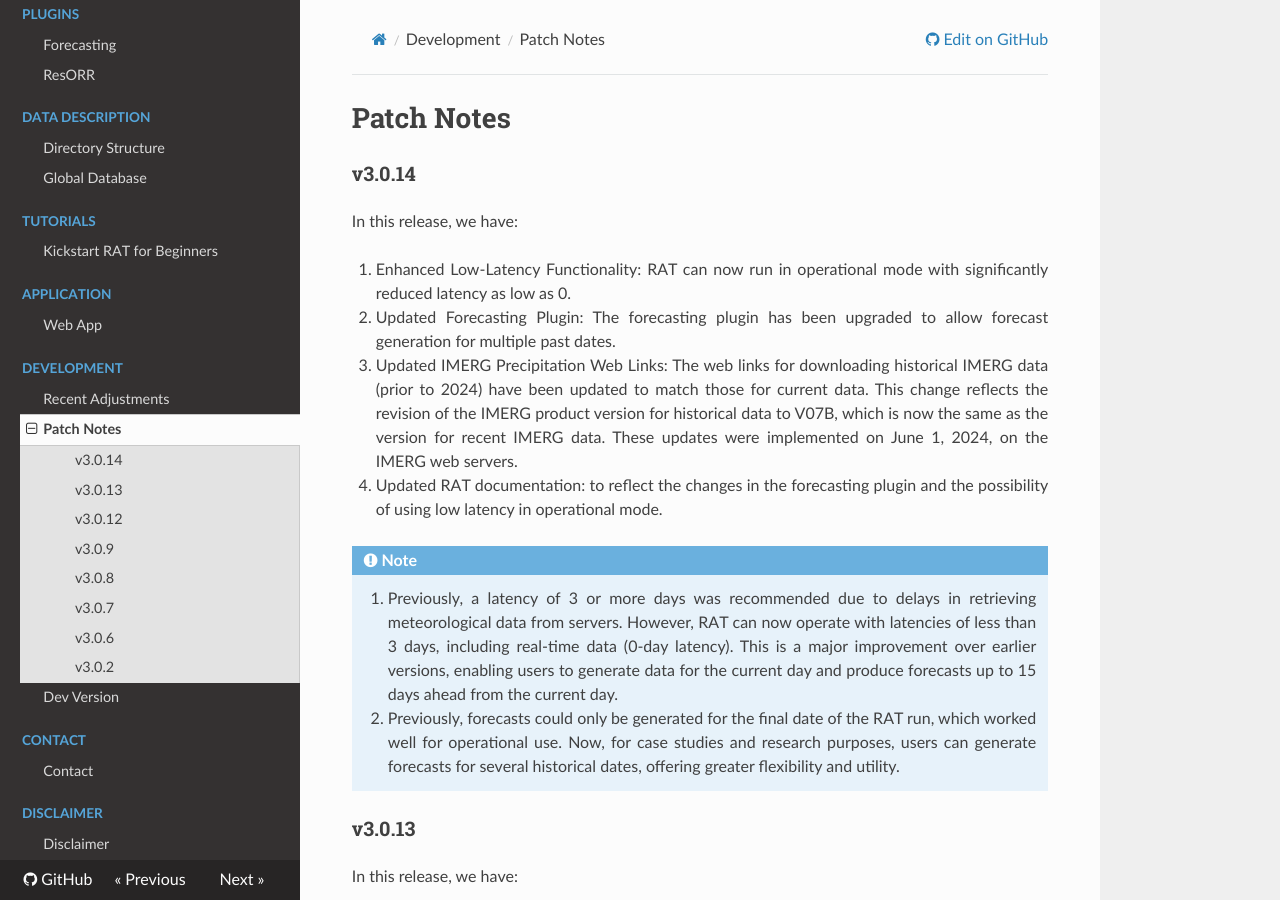
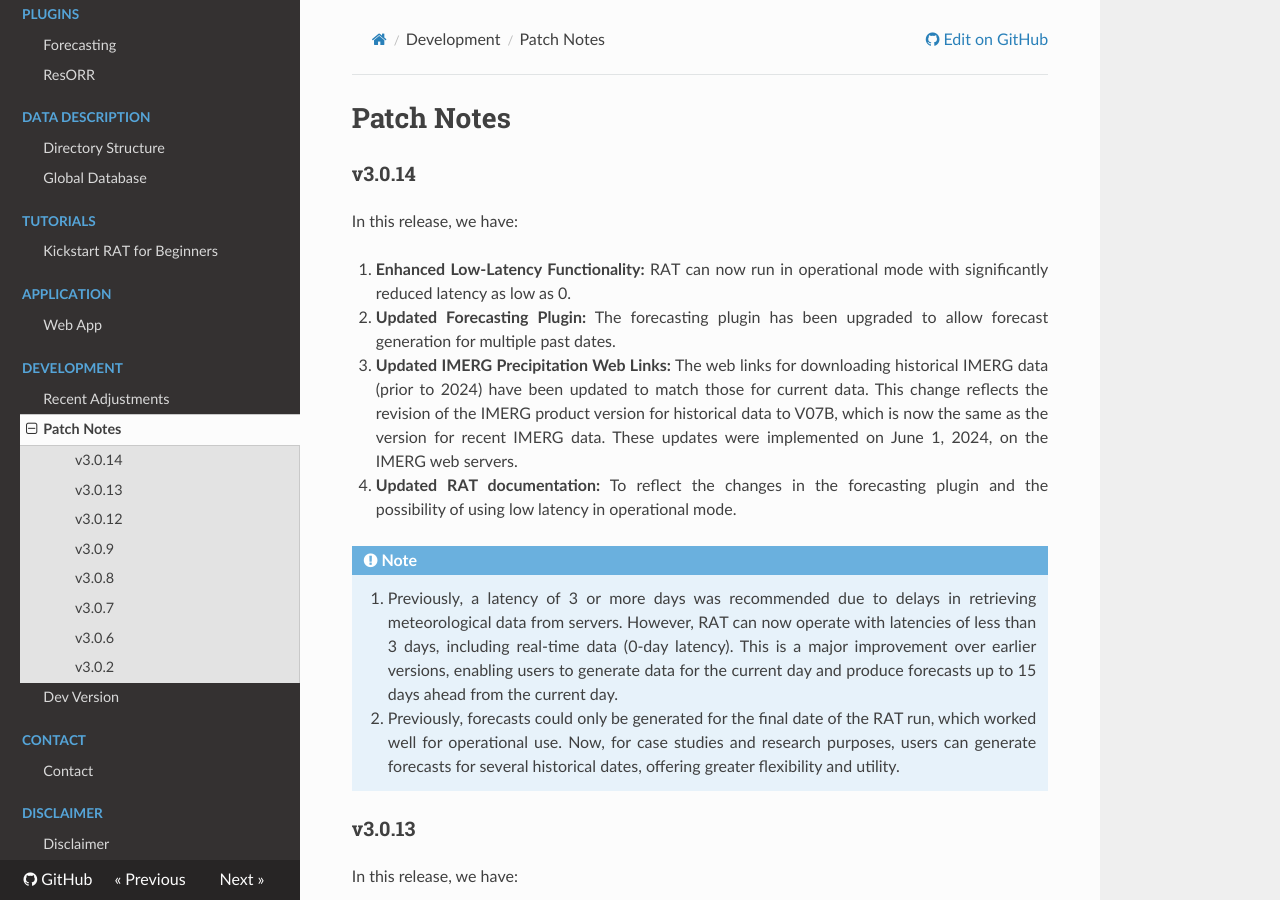
Before and after one commit to UW-SASWE/RAT, an MkDocs documentation site: the page built from docs/Development/PatchNotes.md, in a window 1280 px wide and 900 px high. Built offline with MkDocs 1.6.1, drawn with Linux system fonts in a browser that asks for light colours; nearby versions of some CDN libraries.

```diff
--- a/docs/Development/PatchNotes.md
+++ b/docs/Development/PatchNotes.md
@@ -3,10 +3,10 @@
 ### v3.0.14
 In this release, we have:
 
-1. Enhanced Low-Latency Functionality: RAT can now run in operational mode with significantly reduced latency as low as 0.
-2. Updated Forecasting Plugin: The forecasting plugin has been upgraded to allow forecast generation for multiple past dates.
-3. Updated IMERG Precipitation Web Links: The web links for downloading historical IMERG data (prior to 2024) have been updated to match those for current data. This change reflects the revision of the IMERG product version for historical data to V07B, which is now the same as the version for recent IMERG data. These updates were implemented on June 1, 2024, on the IMERG web servers.
-4. Updated RAT documentation: to reflect the changes in the forecasting plugin and the possibility of using low latency in operational mode.
+1. **Enhanced Low-Latency Functionality:** RAT can now run in operational mode with significantly reduced latency as low as 0.
+2. **Updated Forecasting Plugin:** The forecasting plugin has been upgraded to allow forecast generation for multiple past dates.
+3. **Updated IMERG Precipitation Web Links:** The web links for downloading historical IMERG data (prior to 2024) have been updated to match those for current data. This change reflects the revision of the IMERG product version for historical data to V07B, which is now the same as the version for recent IMERG data. These updates were implemented on June 1, 2024, on the IMERG web servers.
+4. **Updated RAT documentation:** To reflect the changes in the forecasting plugin and the possibility of using low latency in operational mode.
 
 !!!note
     1. Previously, a latency of 3 or more days was recommended due to delays in retrieving meteorological data from servers. However, RAT can now operate with latencies of less than 3 days, including real-time data (0-day latency). This is a major improvement over earlier versions, enabling users to generate data for the current day and produce forecasts up to 15 days ahead from the current day.
```
Also changed, not shown: docs/Configuration/rat_config.md (+4 -0 lines), docs/Development/RecentAdjustments.md (+2 -2 lines), docs/Model/ComputationalModel.md (+1 -1 lines).
